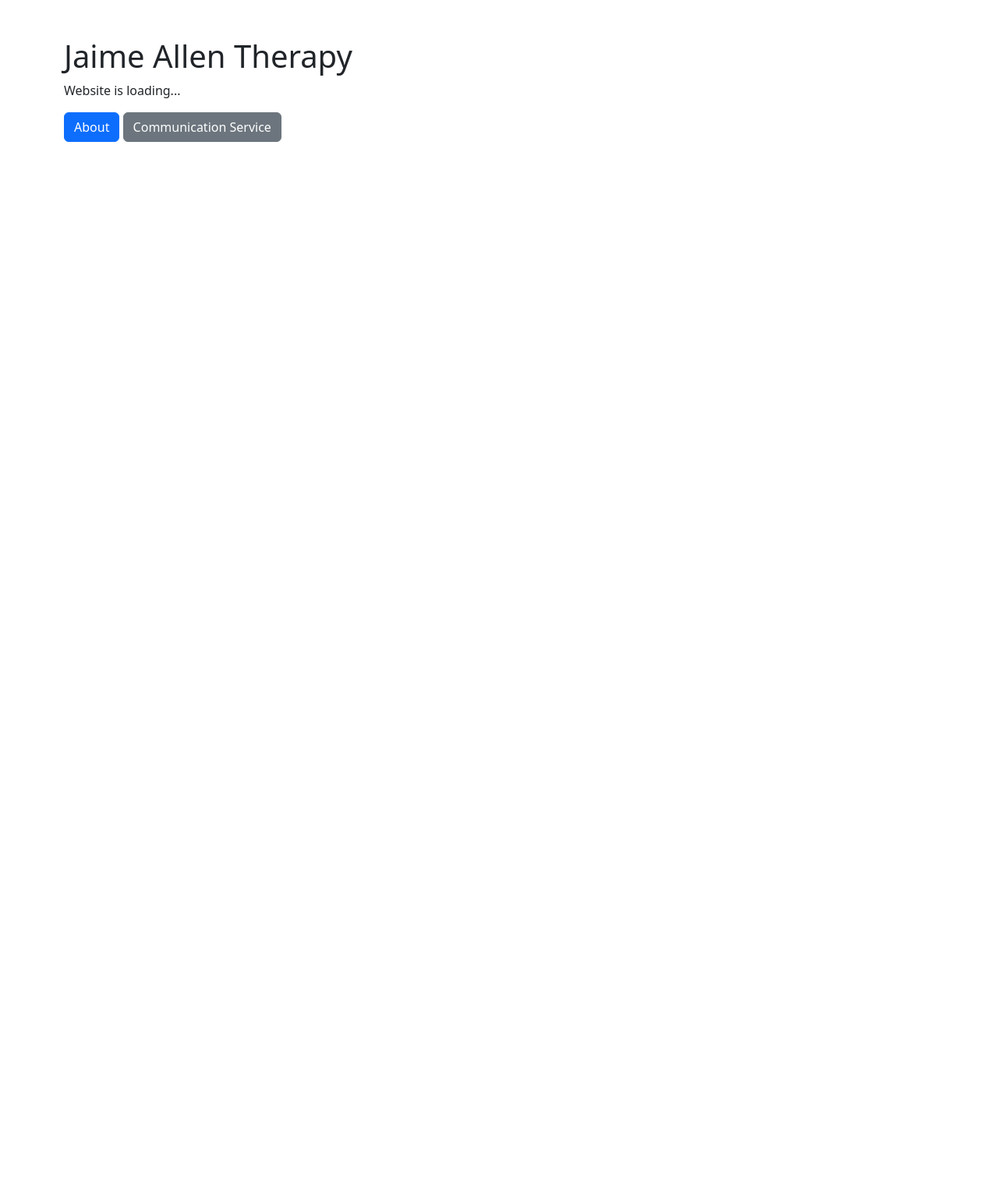
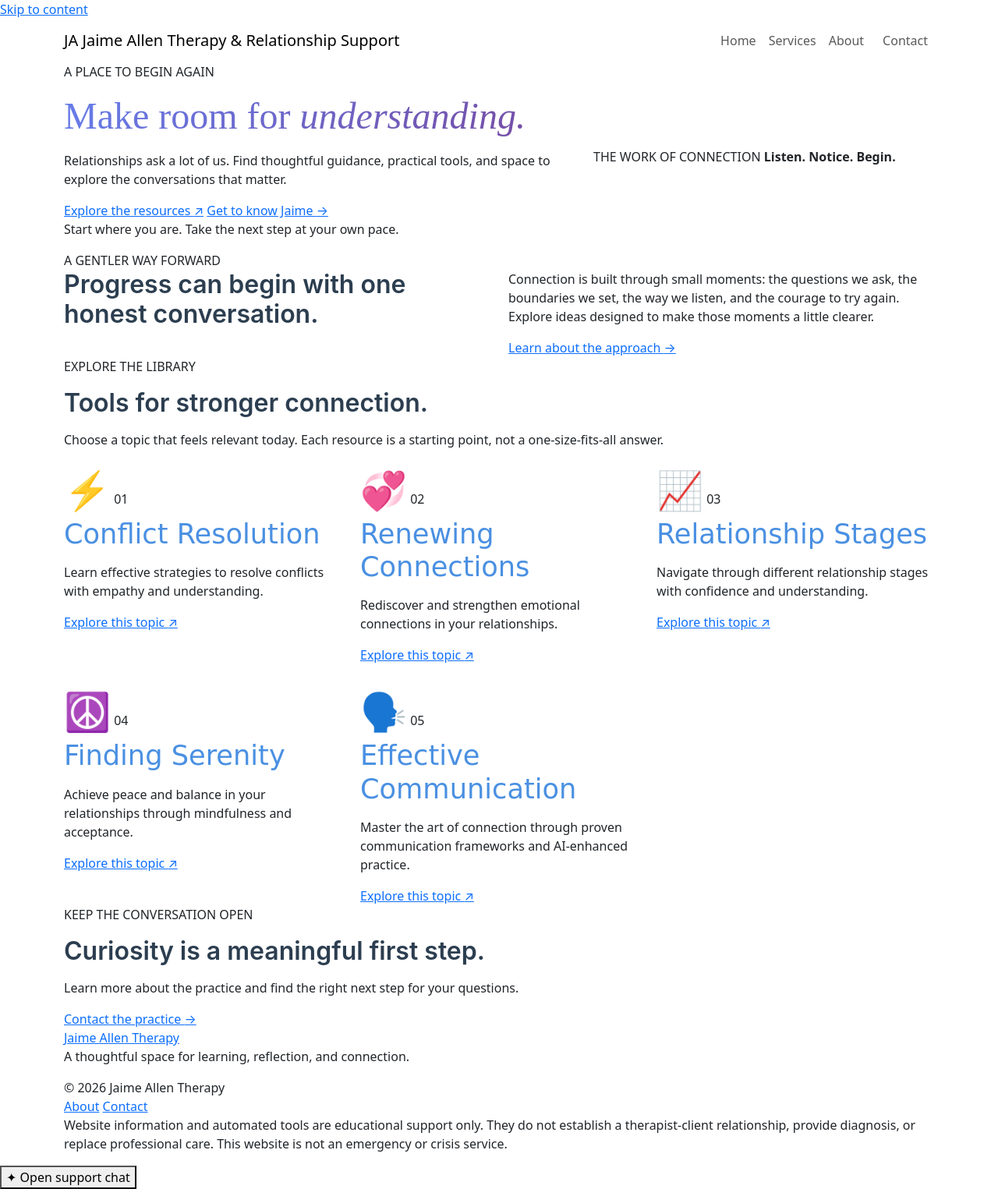
Before and after one commit to SchillingEnterprises/Jaime-Allen, a Django app: page / in a window 1280 px wide. Shown: the whole page at 78% size. Before the commit the page ends 182 px from the top, so only its background shows below. Run offline with Django 5.2, Linux system fonts and the light colour scheme; data comes from the database, SQL or seed files in the repository.

Commit message:
feat(ui): redesign therapy homepage and shared layout

```diff
--- a/therapy_site/templates/index.html
+++ b/therapy_site/templates/index.html
@@ -1,17 +1,110 @@
-<!DOCTYPE html>
-<html lang="en">
-<head>
-    <meta charset="UTF-8">
-    <meta name="viewport" content="width=device-width, initial-scale=1.0">
-    <title>Jaime Allen Therapy</title>
-    <link href="https://cdn.jsdelivr.net/npm/bootstrap@5.2.2/dist/css/bootstrap.min.css" rel="stylesheet">
-</head>
-<body>
-    <div class="container mt-5">
-        <h1>Jaime Allen Therapy</h1>
-        <p>Website is loading...</p>
-        <a href="/about/" class="btn btn-primary">About</a>
-        <a href="/services/effective-communication/" class="btn btn-secondary">Communication Service</a>
+{% extends 'base.html' %}
+
+{% block title %}Jaime Allen Therapy | Space to Reflect, Connect, and Grow{% endblock %}
+{% block meta_description %}Explore relationship support, communication resources, and thoughtful practices for building stronger connections.{% endblock %}
+
+{% block content %}
+<section class="hero-section">
+    <div class="container site-container">
+        <div class="row align-items-center g-5">
+            <div class="col-lg-7">
+                <p class="eyebrow"><span class="eyebrow-line"></span> A PLACE TO BEGIN AGAIN</p>
+                <h1 class="hero-title">Make room for <em>understanding.</em></h1>
+                <p class="hero-lead">
+                    Relationships ask a lot of us. Find thoughtful guidance, practical tools,
+                    and space to explore the conversations that matter.
+                </p>
+                <div class="hero-actions">
+                    <a class="button-primary" href="#services">Explore the resources <span aria-hidden="true">↗</span></a>
+                    <a class="text-link" href="{% url 'about' %}">Get to know Jaime <span aria-hidden="true">→</span></a>
+                </div>
+                <p class="hero-footnote">Start where you are. Take the next step at your own pace.</p>
+            </div>
+            <div class="col-lg-5">
+                <div class="hero-art" aria-hidden="true">
+                    <div class="art-orbit art-orbit-one"></div>
+                    <div class="art-orbit art-orbit-two"></div>
+                    <div class="art-sun"></div>
+                    <div class="art-leaf art-leaf-one"></div>
+                    <div class="art-leaf art-leaf-two"></div>
+                    <div class="art-caption">
+                        <span>THE WORK OF CONNECTION</span>
+                        <strong>Listen. Notice. Begin.</strong>
+                    </div>
+                </div>
+            </div>
+        </div>
     </div>
-</body>
-</html>
+    <div class="hero-bottom-rule"></div>
+</section>
+
+<section class="intro-section section-pad">
+    <div class="container site-container">
+        <div class="section-kicker">A GENTLER WAY FORWARD</div>
+        <div class="row g-4">
+            <div class="col-lg-5">
+                <h2 class="section-title">Progress can begin with one honest conversation.</h2>
+            </div>
+            <div class="col-lg-6 offset-lg-1">
+                <p class="section-copy">
+                    Connection is built through small moments: the questions we ask, the boundaries
+                    we set, the way we listen, and the courage to try again. Explore ideas designed
+                    to make those moments a little clearer.
+                </p>
+                <a class="text-link" href="{% url 'about' %}">Learn about the approach <span aria-hidden="true">→</span></a>
+            </div>
+        </div>
+    </div>
+</section>
+
+<section id="services" class="services-section section-pad">
+    <div class="container site-container">
+        <div class="section-heading-row">
+            <div>
+                <p class="section-kicker">EXPLORE THE LIBRARY</p>
+                <h2 class="section-title">Tools for stronger connection.</h2>
+            </div>
+            <p class="section-aside">Choose a topic that feels relevant today. Each resource is a starting point, not a one-size-fits-all answer.</p>
+        </div>
+
+        {% if services %}
+        <div class="row g-4 service-grid">
+            {% for service in services %}
+            <div class="col-md-6 col-xl-4">
+                <article class="service-card">
+                    <div class="service-card-top">
+                        <span class="service-icon" aria-hidden="true">{{ service.icon }}</span>
+                        <span class="service-index">{{ forloop.counter|stringformat:"02d" }}</span>
+                    </div>
+                    <h3>{{ service.title }}</h3>
+                    <p>{{ service.description|truncatewords:28 }}</p>
+                    <a class="service-link" href="{% url 'service_detail' service.slug %}">
+                        Explore this topic <span aria-hidden="true">↗</span>
+                    </a>
+                </article>
+            </div>
+            {% endfor %}
+        </div>
+        {% else %}
+        <div class="empty-state">
+            <span class="empty-state-mark" aria-hidden="true">✳</span>
+            <h3>New resources are taking shape.</h3>
+            <p>There are no published topics yet. Please check back soon.</p>
+        </div>
+        {% endif %}
+    </div>
+</section>
+
+<section class="closing-section">
+    <div class="container site-container">
+        <div class="closing-card">
+            <div>
+                <p class="section-kicker">KEEP THE CONVERSATION OPEN</p>
+                <h2>Curiosity is a meaningful first step.</h2>
+                <p>Learn more about the practice and find the right next step for your questions.</p>
+            </div>
+            <a class="button-light" href="{% url 'contact' %}">Contact the practice <span aria-hidden="true">→</span></a>
+        </div>
+    </div>
+</section>
+{% endblock %}
```
